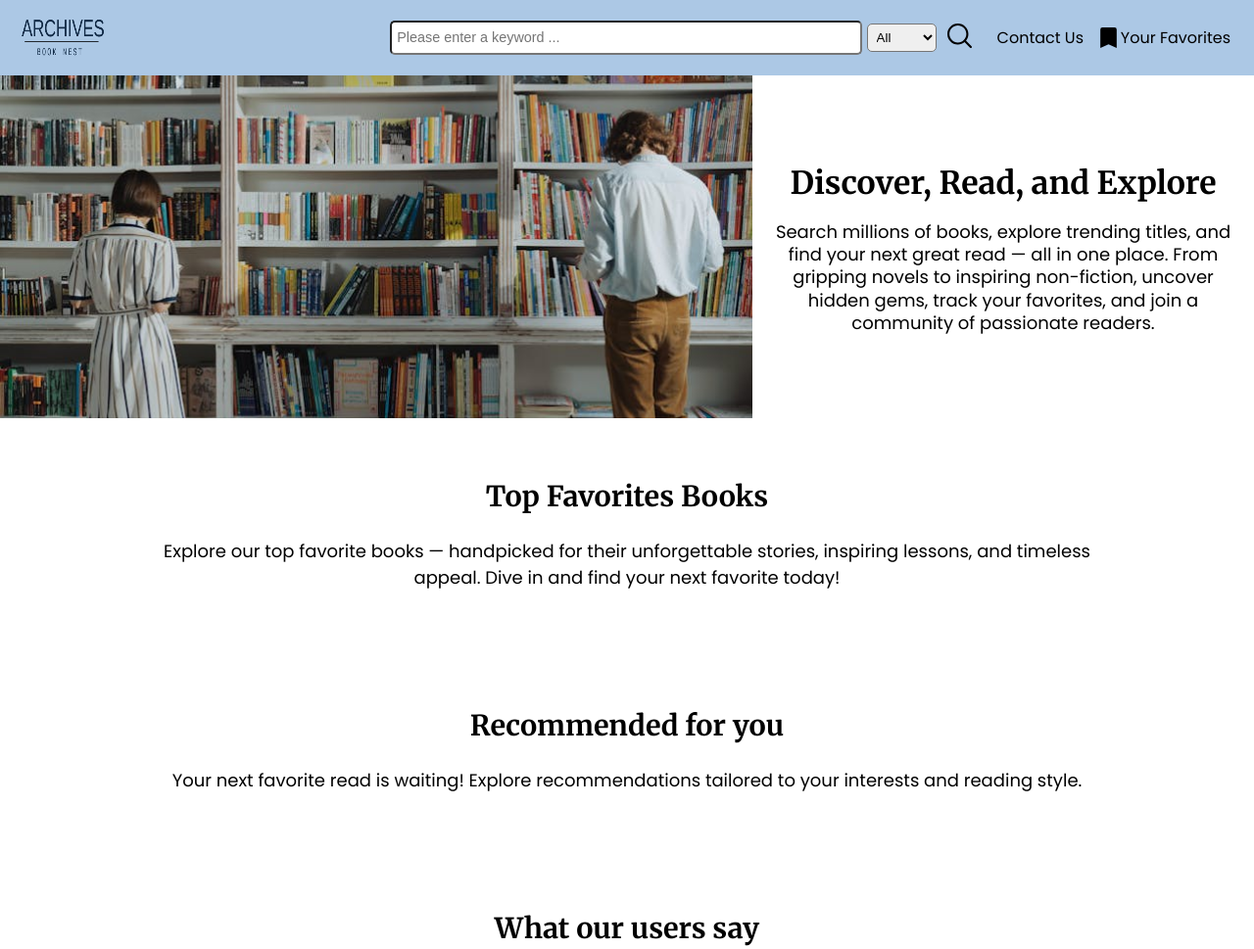
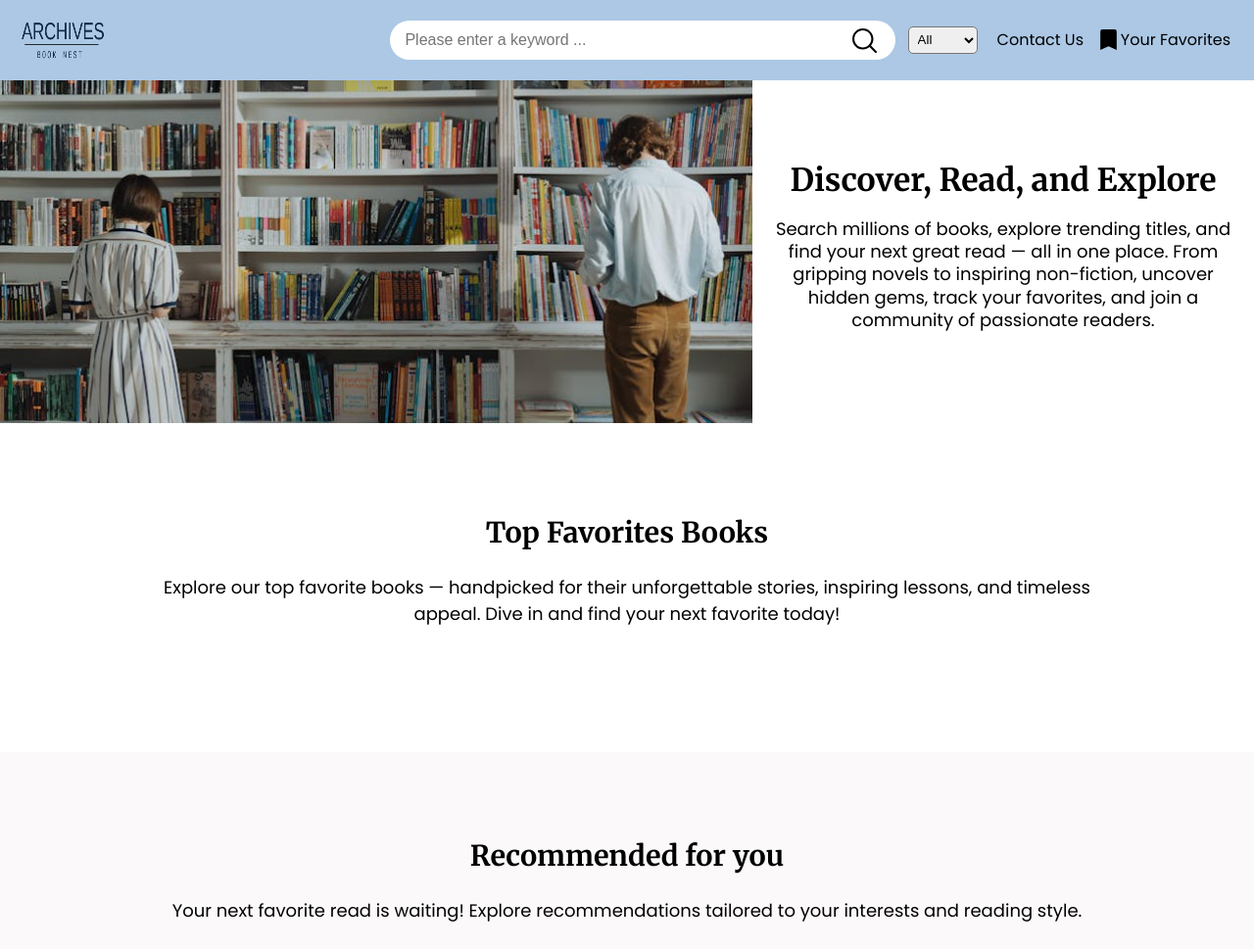
Before and after one commit to thanhthu2411/archives, a plain HTML site: page index.html in a window 1280 px wide. Shown: the top 969 px of the page at 98% size. Drawn offline with Linux system fonts and the light colour scheme; no server answers.

Commit message:
header update

```diff
--- a/css/header.css
+++ b/css/header.css
@@ -43,35 +43,52 @@ header button {
 
 .search-btn {
     margin-top: 6px;
-
 }
 
 .search-form {
     display: none;
 }
 
-.search-input {
+.search-box {
+    position: relative;
     flex: 1;
     min-width: 150px;
     max-width: 600px;
-    height: 35px;
+    /* display: flex; */
+}
+
+.search-input {
+    width: 100%;
+    height: 40px;
+    /* flex: 1; */
+    /* height: 40px; */
     padding: 0.3rem;
-    border-radius: 5px;
-    font-size: 0.9rem;
+    border-radius: 20px;
+    font-size: 1rem;
+    padding-left: 15px;
+    border: none;
 }
 
 .search-form select {
     border-radius: 5px;
+    margin-left: 8px;
+    flex-shrink: 0;
+    /* border: none; */
 }
 
 .search-form button {
     background-color: transparent;
+    position: absolute;
+    right: 13px;
+    top: 7px;
+    /* width: 25px; */
+    /* height: 25px; */
 }
 
 .search-form.active-form {
     display: flex;
     justify-content: center;
-    gap: 0.2rem;
+    gap: 0.1rem;
     background-color: rgba(172, 200, 229);
     position: absolute;
     top: 0;
@@ -80,14 +97,14 @@ header button {
     padding: 1rem;
 }
 
-/* favorite book list  */
+@media(max-width: 780px) {
+    .search-box {
+        flex: none;
+        /* width: 350px; */
+    }
 
-
-
-@media(max-width: 767px) {
     .search-input {
-        flex: none;
-        width: 250px;
+        width: 350px;
     }
 
 }
@@ -140,7 +157,7 @@ header button {
 
 }
 
-@media(min-width: 768px) {
+@media(min-width: 780px) {
 
     header {
         padding: 0.5rem;
--- a/css/home.css
+++ b/css/home.css
@@ -3,7 +3,7 @@
 } */
 
 .hero-left {
-    margin-bottom: 1rem;
+    /* margin-bottom: 1rem; */
 }
 
 .hero-left img {
@@ -45,11 +45,22 @@
 
 /* favorite books  */
 .recommended-container, .favorite-container, .feebback-container {
-    padding: 1rem 2rem;
+    padding: 4rem 2rem;
     margin-bottom: 2.5rem;
 }
+
+.recommended-container {
+    background-color: rgb(251, 249, 249);
+}
+
+/* .recommended-container .book-info-container,
+ {
+    background-color: white;
+} */
+
 .recommended-container h1, .favorite-container h1, .feebback-container h1 {
     font-size: 1.8rem;
+    /* text-transform: uppercase; */
 }
 .recommended-container > p, .favorite-container > p {
  text-align: center;
@@ -65,6 +76,14 @@
     flex-direction: column;
     align-items: center;
     gap: 1.8rem;
+}
+
+.recommended-container .book {
+    /* background-color: white; */
+}
+
+.favorite-container .book, .feebback-container .feedback {
+    background-color: rgb(251, 249, 249);
 
 }
 
@@ -96,8 +115,9 @@
     margin-bottom: 1rem;
 }
 
-.book h2 {
+.book-info-container a h2 {
     font-size: 1.3rem;
+    margin-top: 1.5rem;
 }
 
 .book p {
--- a/index.html
+++ b/index.html
@@ -26,6 +26,7 @@
         </button>
 
         <form action="searchresults.html" method="get" class="search-form">
+          <div class="search-box">
             <input
               name="q"
               class="search-input"
@@ -33,17 +34,22 @@
               placeholder="Please enter a keyword ..."
               required
             />
+            <button
+              type="submit"
+              class="search-btn-2"
+              aria-label="Submit button"
+            >
+              <svg class="icon">
+                <use xlink:href="images/sprite.symbol.svg#search"></use>
+              </svg>
+            </button>
+          </div>
           <select name="option" aria-label="Choose a category">
             <option>All</option>
             <option>Author</option>
             <option>Title</option>
             <option>Genre</option>
           </select>
-          <button type="submit" aria-label="Submit button">
-            <svg class="icon">
-              <use xlink:href="images/sprite.symbol.svg#search"></use>
-            </svg>
-          </button>
         </form>
 
         <!-- drop down menu  -->
@@ -208,7 +214,7 @@
       </section>
 
       <section class="contact-us-container">
-        <p>Enjoy our website? <br>Share with us what you think!</p>
+        <p>Enjoy our website? <br />Share with us what you think!</p>
         <a class="feedback-btn" href="contact.html">Contact Us</a>
         <button class="fb-close-btn" aria-label="Close message">X</button>
       </section>
@@ -241,17 +247,32 @@
       </section>
       <!-- right  -->
       <section class="footer-right">
-        <a class="social-link" target="_bFlank" aria-label="Facebook" href="https://facebook.com">
+        <a
+          class="social-link"
+          target="_bFlank"
+          aria-label="Facebook"
+          href="https://facebook.com"
+        >
           <svg class="icon">
             <use xlink:href="images/sprite.symbol.svg#facebook"></use>
           </svg>
         </a>
-        <a class="social-link" target="_bFlank" aria-label="Instagram" href="https://instagram.com">
+        <a
+          class="social-link"
+          target="_bFlank"
+          aria-label="Instagram"
+          href="https://instagram.com"
+        >
           <svg class="icon">
             <use xlink:href="images/sprite.symbol.svg#instagram"></use>
           </svg>
         </a>
-        <a class="social-link" target="_bFlank" aria-label="Twitter" href="https://twitter.com">
+        <a
+          class="social-link"
+          target="_bFlank"
+          aria-label="Twitter"
+          href="https://twitter.com"
+        >
           <svg class="icon">
             <use xlink:href="images/sprite.symbol.svg#twitter"></use>
           </svg>
--- a/js/setHeaderFooter.js
+++ b/js/setHeaderFooter.js
@@ -21,7 +21,7 @@ export function searchFormToggle () {
     })
 
     window.addEventListener("resize", () => {
-    if (window.innerWidth >= 768) {
+    if (window.innerWidth >= 780) {
         searchForm.classList.remove("active-form");
         if (searchForm.contains(closeBtn)) {
             closeBtn.remove();
```
Lines whose indentation alone changed are shown as unchanged.
